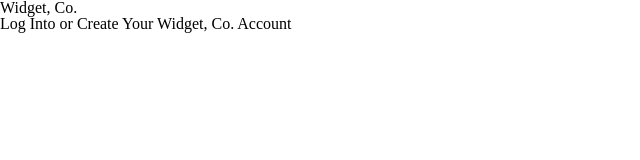
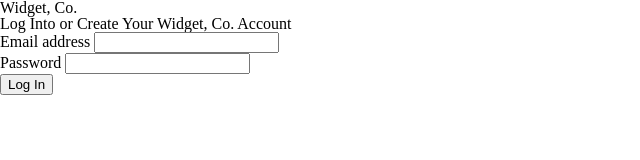
Before and after one commit to hci-2022/06-form-prototyping, a plain HTML site: page index.html in a window 1280 px wide. Shown: the whole page, without its empty margins (0-640 px from the left). Drawn offline with Linux system fonts and the light colour scheme.

Commit message:
Add basic login form

```diff
--- a/index.html
+++ b/index.html
@@ -12,10 +12,25 @@
   </header>
 
   <main id="main">
-    <h2>Log Into or Create Your Widget, Co. Account</h2>
+    <form name="login" action="preferences/" aria-labelledby="form-label">
+      <h2 id="form-label">Log Into or Create Your Widget, Co. Account</h2>
 
+      <fieldset>
+        <ol>
+          <li>
+            <label for="email">Email address</label>
+            <input type="email" name="email" id="email" />
+          </li>
+          <li>
+            <label for="password">Password</label>
+            <input type="password" name="password" id="password" />
+          </li>
+        </ol>
+      </fieldset>
+      <button type="submit">Log In</button>
+    <!-- Login form proceeds to preferences/ -->
 
-    <!-- Login form proceeds to preferences/ -->
+    </form>
   </main>
 
   <script src="assets/js/site.js"></script>
```
